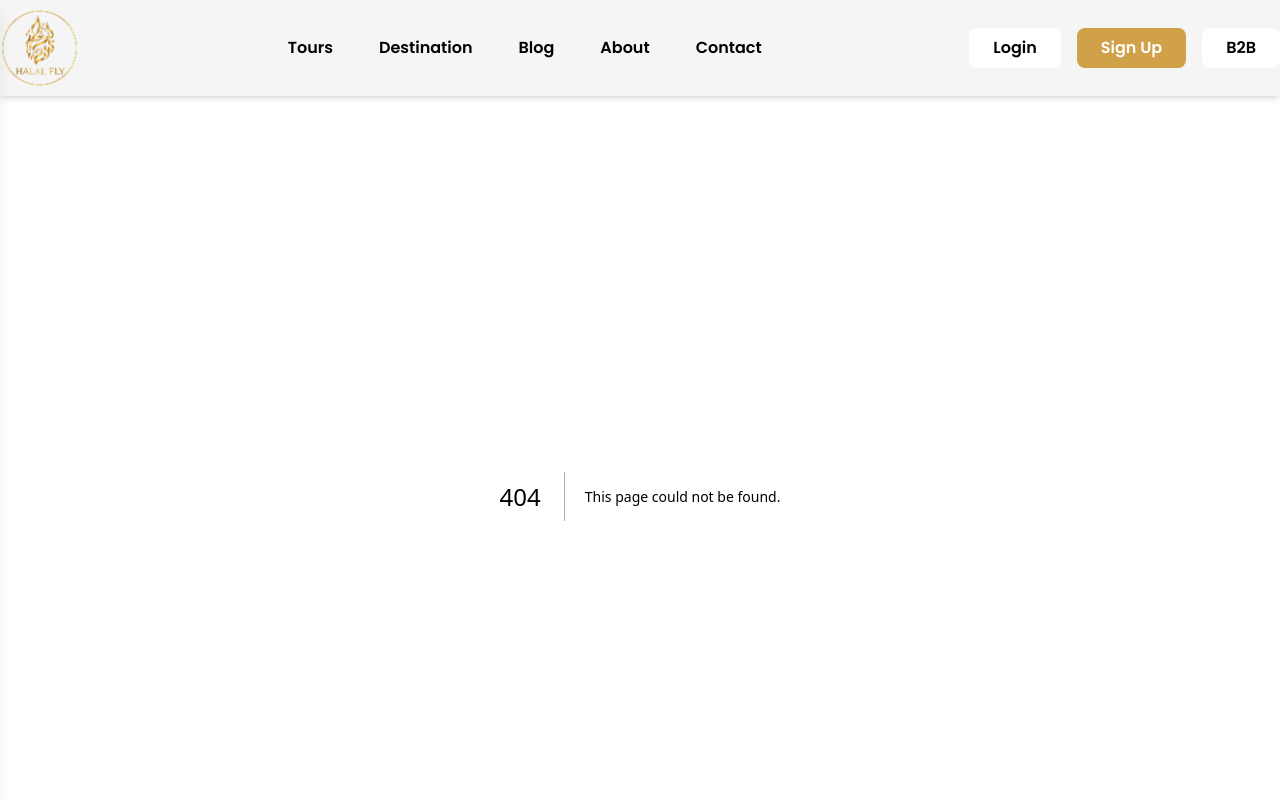
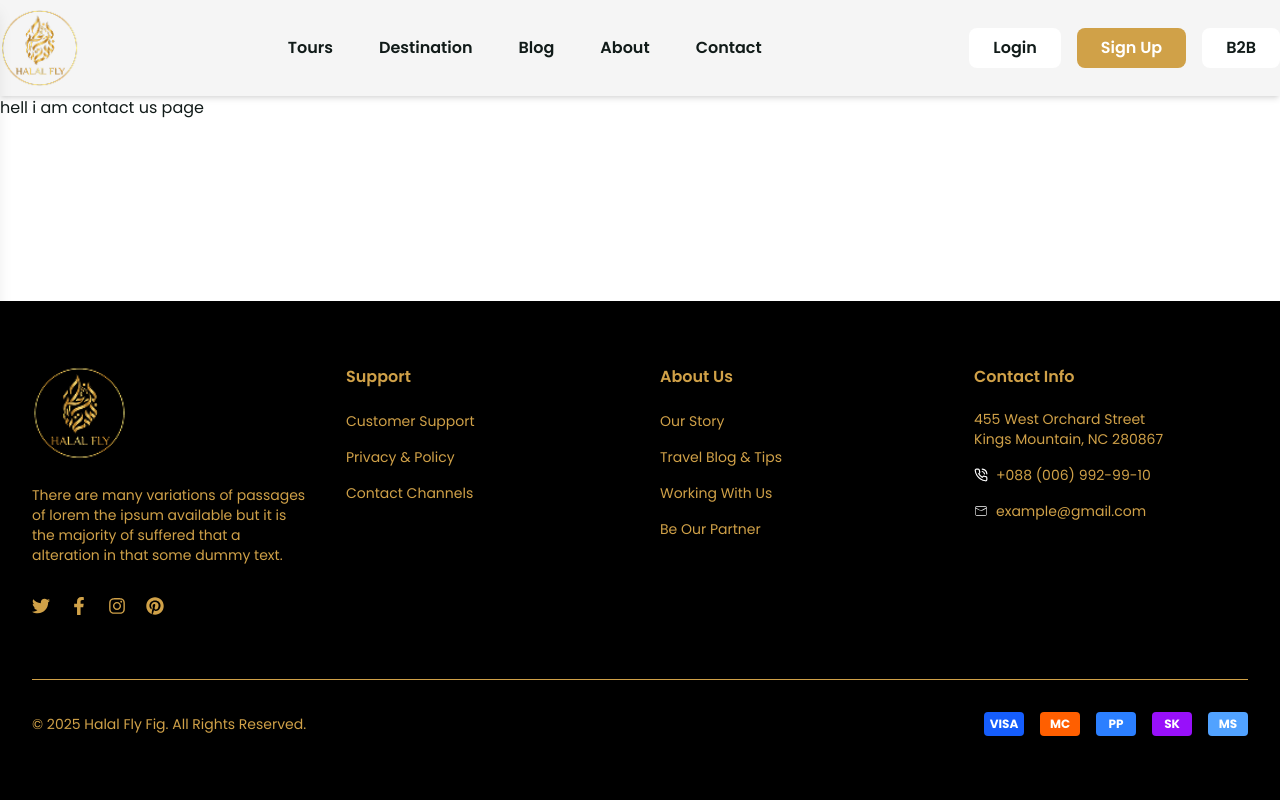
Before and after one commit to theashrafislam/halal-fly-v1, a Next.js app: page /contact in a window 1280 px wide. Before the commit this address had no page. Shown: the top 800 px of the page. Built offline with nearby package versions, Linux system fonts and the light colour scheme; a web font is replaced by a local one.

Commit message:
create contact page

```diff
--- /dev/null
+++ b/src/app/contact/page.jsx
@@ -0,0 +1,11 @@
+import React from 'react';
+
+const ContactUs = () => {
+    return (
+        <div>
+            hell i am contact us page
+        </div>
+    );
+};
+
+export default ContactUs;
```
